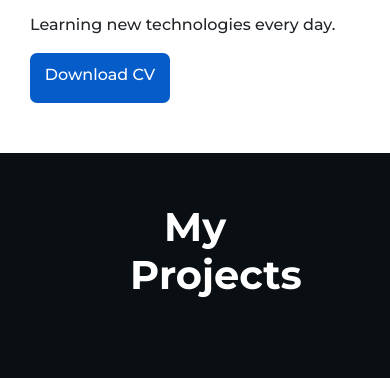
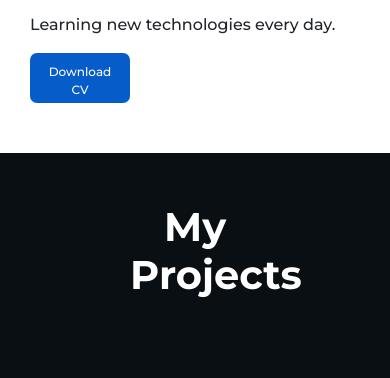
Before and after one commit to GastonPensa/Portfolio, a plain HTML site: page index.html in a window 390 px wide. Shown: the part 1392-1770 px from the top of the page. Drawn offline with nearby package versions, Linux system fonts and the light colour scheme.

Commit message:
Media Query

```diff
--- a/styles.css
+++ b/styles.css
@@ -419,6 +419,23 @@ footer span{
     .nav-item{
       font-size: 15px;
     }
+
+    .download{
+      background-color: #065cc9;
+      text-align: center;
+      text-decoration: none;
+      color: white;
+      font-size: 12px;
+      width: 100px;
+      height: 50px;
+      padding: 10px;
+      border-radius: 7px;
+    }
+
+    .social-container a{
+      font-size: 15px;
+      padding: 5px;
+    }
   }
 
   @media (max-width: 519px){
```
